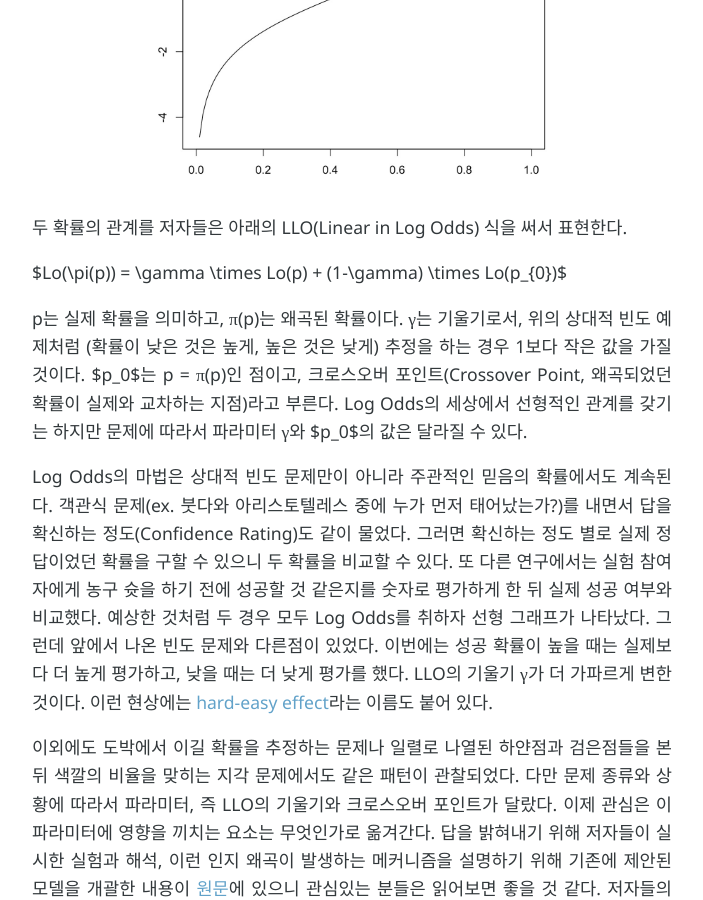
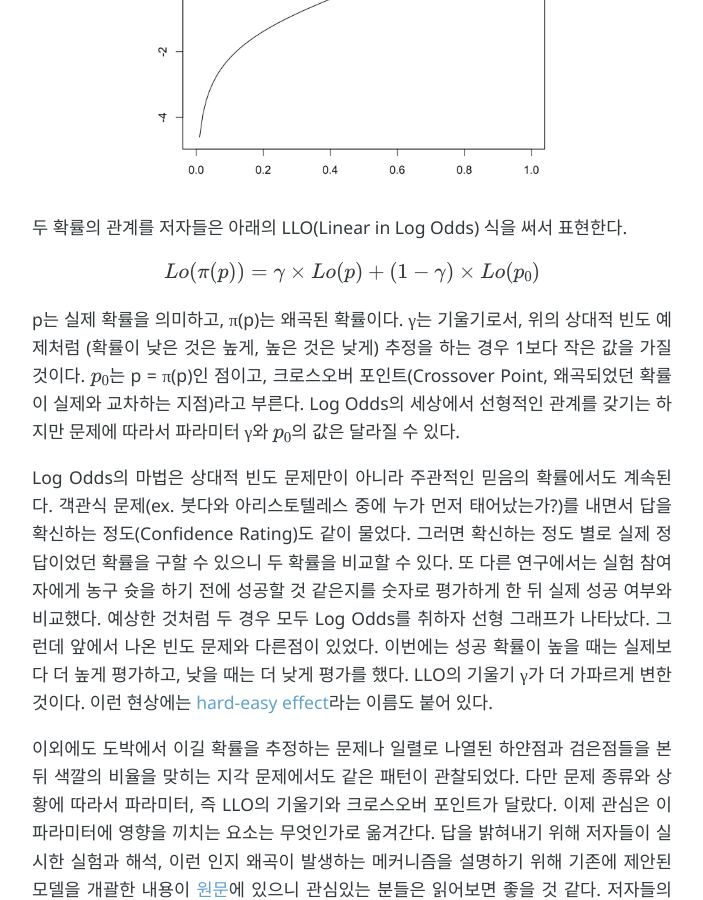
Before and after one commit to lseuny/lseuny.github.io, a Jekyll site: the page built from _posts/2017-02-27-probability-distortion.markdown, in a window 1280 px wide and 900 px high, scrolled down 1150 px. Shown: the whole window, without its empty margins (288-991 px from the left). Built offline with Jekyll 4.4.1, drawn with Linux system fonts in a browser that asks for light colours; formulas are drawn with MathJax 3.

Commit message:
"인지하는 확률과 실제 확률의 관계" 문서를 수정한다

```diff
--- a/_posts/2017-02-27-probability-distortion.markdown
+++ b/_posts/2017-02-27-probability-distortion.markdown
@@ -16,9 +16,9 @@ $$Lo(p) = log(\frac{p}{1-p})$$
 
 두 확률의 관계를 저자들은 아래의 LLO(Linear in Log Odds) 식을 써서 표현한다.
 
-$Lo(\pi(p)) = \gamma \times Lo(p) + (1-\gamma) \times Lo(p_{0})$
+$$Lo(\pi(p)) = \gamma \times Lo(p) + (1-\gamma) \times Lo(p_{0})$$
 
-p는 실제 확률을 의미하고, π(p)는 왜곡된 확률이다. γ는 기울기로서, 위의 상대적 빈도 예제처럼 (확률이 낮은 것은 높게, 높은 것은 낮게) 추정을 하는 경우 1보다 작은 값을 가질 것이다. $p_0$는 p = π(p)인 점이고, 크로스오버 포인트(Crossover Point, 왜곡되었던 확률이 실제와 교차하는 지점)라고 부른다. Log Odds의 세상에서 선형적인 관계를 갖기는 하지만 문제에 따라서 파라미터 γ와 $p_0$의 값은 달라질 수 있다.
+p는 실제 확률을 의미하고, π(p)는 왜곡된 확률이다. γ는 기울기로서, 위의 상대적 빈도 예제처럼 (확률이 낮은 것은 높게, 높은 것은 낮게) 추정을 하는 경우 1보다 작은 값을 가질 것이다. $$p_0$$는 p = π(p)인 점이고, 크로스오버 포인트(Crossover Point, 왜곡되었던 확률이 실제와 교차하는 지점)라고 부른다. Log Odds의 세상에서 선형적인 관계를 갖기는 하지만 문제에 따라서 파라미터 γ와 $$p_0$$의 값은 달라질 수 있다.
 
 Log Odds의 마법은 상대적 빈도 문제만이 아니라 주관적인 믿음의 확률에서도 계속된다. 객관식 문제(ex. 붓다와 아리스토텔레스 중에 누가 먼저 태어났는가?)를 내면서 답을 확신하는 정도(Confidence Rating)도 같이 물었다. 그러면 확신하는 정도 별로 실제 정답이었던 확률을 구할 수 있으니 두 확률을 비교할 수 있다. 또 다른 연구에서는 실험 참여자에게 농구 슛을 하기 전에 성공할 것 같은지를 숫자로 평가하게 한 뒤 실제 성공 여부와 비교했다. 예상한 것처럼 두 경우 모두 Log Odds를 취하자 선형 그래프가 나타났다. 그런데 앞에서 나온 빈도 문제와 다른점이 있었다. 이번에는 성공 확률이 높을 때는 실제보다 더 높게 평가하고, 낮을 때는 더 낮게 평가를 했다. LLO의 기울기 γ가 더 가파르게 변한 것이다. 이런 현상에는 [hard-easy effect](https://en.wikipedia.org/wiki/Hard–easy_effect)라는 이름도 붙어 있다.
 
```
